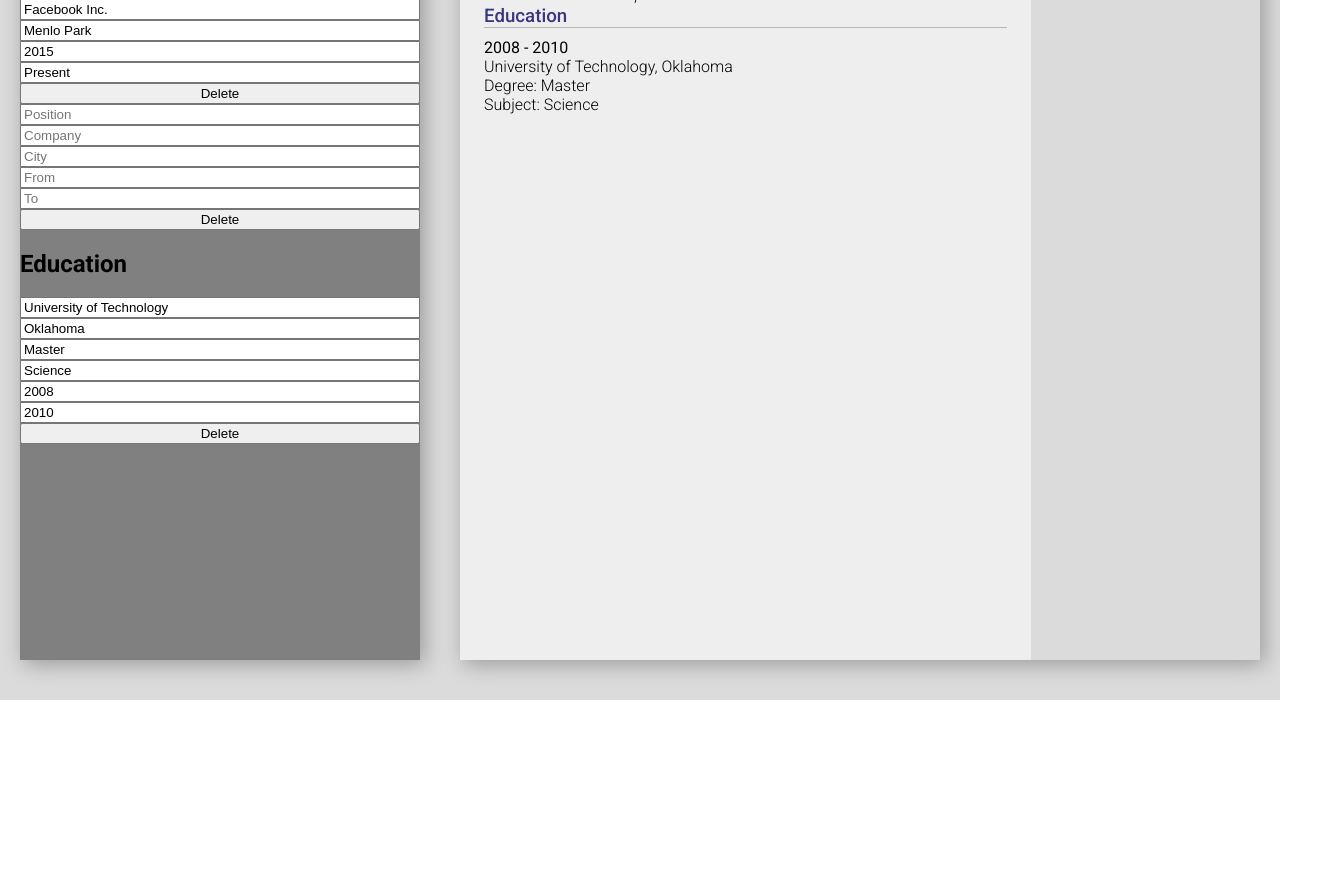
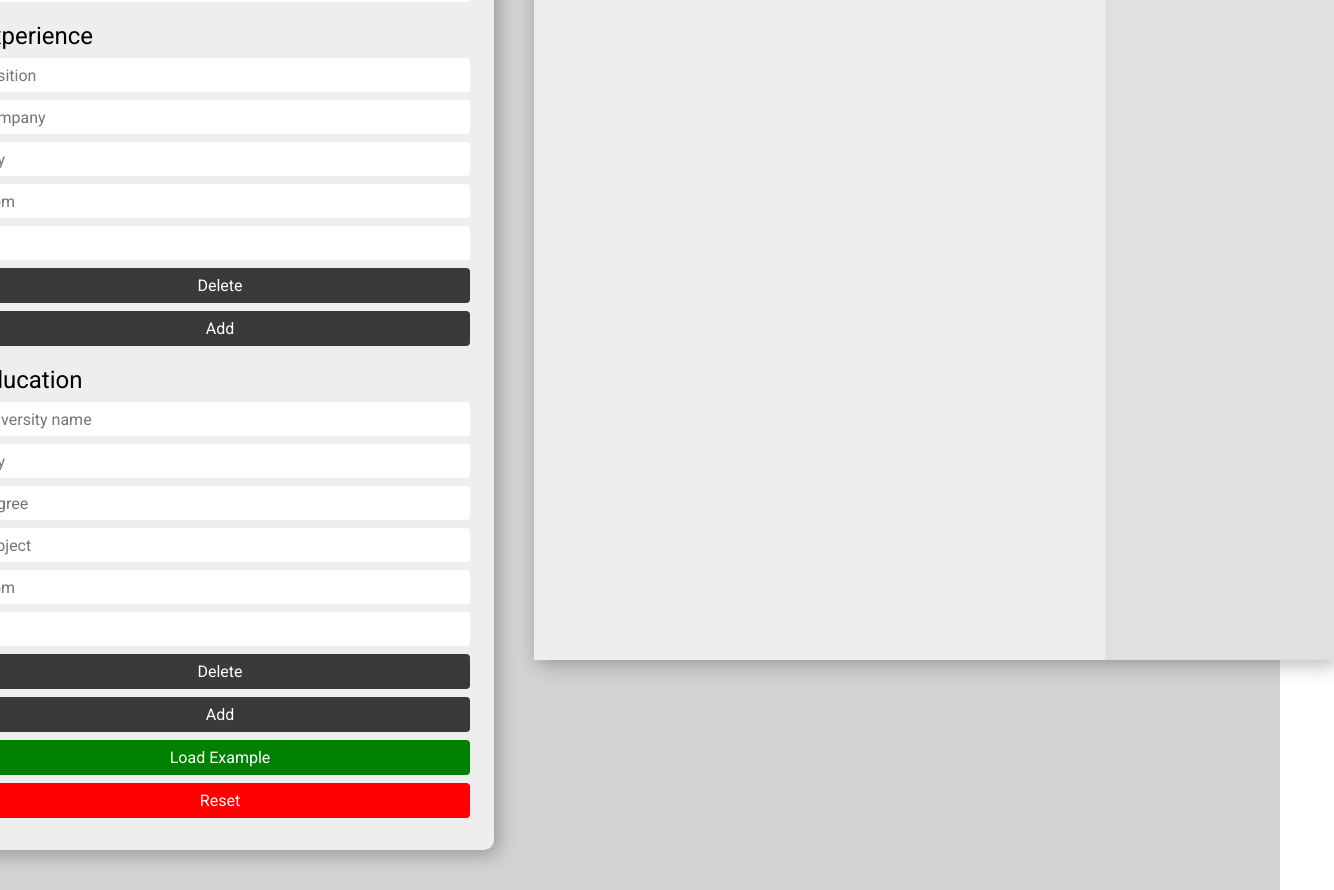
Before and after one commit to clarencechaan/cv-project, a React (Create React App) app: page / in a window 1280 px wide. Shown: the part 480-1370 px from the top of the page, 1334 px wide, since content can reach past the window. Before the commit the page ends 1180 px from the top, so only its background shows below. Built offline with nearby package versions, Linux system fonts and the light colour scheme.

Commit message:
styling, implemented buttons

```diff
--- a/src/App.js
+++ b/src/App.js
@@ -10,34 +10,32 @@ class App extends React.Component {
 
     this.state = {
       personalInformation: {
-        firstName: "John",
-        lastName: "Doe",
-        title: "Senior Web Developer",
-        address: "Example Street 10",
-        phone: "647-123-9999",
-        email: "john.doe@gmail.com",
-        description:
-          "Lorem ipsum dolor sit amet, consectetur adipiscing elit. Vestibulum tempus imperdiet nisl sed vestibulum. Donec gravida, nulla eget blandit fermentum, mauris nisi rutrum libero, ac pharetra erat est sit amet tellus. Quisque fermentum dolor a interdum fermentum. Maecenas vehicula ac ipsum nec gravida. Integer quis porta turpis. Aenean et metus.",
+        firstName: "",
+        lastName: "",
+        title: "",
+        address: "",
+        phone: "",
+        email: "",
+        description: "",
       },
       experiences: [
         {
-          position: "Senior Web Developer",
-          company: "Facebook Inc.",
-          city: "Menlo Park",
-          from: "2015",
-          to: "Present",
+          position: "",
+          company: "",
+          city: "",
+          from: "",
+          to: "",
           id: uniqid(),
         },
-        { position: "", company: "", city: "", from: "", to: "", id: uniqid() },
       ],
       educations: [
         {
-          university: "University of Technology",
-          city: "Oklahoma",
-          degree: "Master",
-          subject: "Science",
-          from: "2008",
-          to: "2010",
+          university: "",
+          city: "",
+          degree: "",
+          subject: "",
+          from: "",
+          to: "",
           id: uniqid(),
         },
       ],
@@ -47,6 +45,12 @@ class App extends React.Component {
       this.handlePersonalInformationChange.bind(this);
     this.handleExperienceChange = this.handleExperienceChange.bind(this);
     this.handleEducationChange = this.handleEducationChange.bind(this);
+    this.handleExperienceDelete = this.handleExperienceDelete.bind(this);
+    this.handleEducationDelete = this.handleEducationDelete.bind(this);
+    this.handleExperienceAdd = this.handleExperienceAdd.bind(this);
+    this.handleEducationAdd = this.handleEducationAdd.bind(this);
+    this.handleReset = this.handleReset.bind(this);
+    this.handleLoadExample = this.handleLoadExample.bind(this);
   }
 
   handlePersonalInformationChange(e) {
@@ -78,6 +82,138 @@ class App extends React.Component {
     }));
   }
 
+  handleExperienceDelete(index) {
+    this.setState((prevState) => ({
+      experiences: [
+        ...prevState.experiences.slice(0, index),
+        ...prevState.experiences.slice(index + 1),
+      ],
+    }));
+  }
+
+  handleEducationDelete(index) {
+    this.setState((prevState) => ({
+      educations: [
+        ...prevState.educations.slice(0, index),
+        ...prevState.educations.slice(index + 1),
+      ],
+    }));
+  }
+
+  handleExperienceAdd() {
+    this.setState((prevState) => ({
+      experiences: [
+        ...prevState.experiences,
+        { position: "", company: "", city: "", from: "", to: "", id: uniqid() },
+      ],
+    }));
+  }
+
+  handleEducationAdd() {
+    this.setState((prevState) => ({
+      educations: [
+        ...prevState.educations,
+        {
+          university: "",
+          city: "",
+          degree: "",
+          subject: "",
+          from: "",
+          to: "",
+          id: uniqid(),
+        },
+      ],
+    }));
+  }
+
+  handleReset() {
+    this.setState({
+      personalInformation: {
+        firstName: "",
+        lastName: "",
+        title: "",
+        address: "",
+        phone: "",
+        email: "",
+        description: "",
+      },
+      experiences: [
+        {
+          position: "",
+          company: "",
+          city: "",
+          from: "",
+          to: "",
+          id: uniqid(),
+        },
+      ],
+      educations: [
+        {
+          university: "",
+          city: "",
+          degree: "",
+          subject: "",
+          from: "",
+          to: "",
+          id: uniqid(),
+        },
+      ],
+    });
+  }
+
+  handleLoadExample() {
+    this.setState({
+      personalInformation: {
+        firstName: "John",
+        lastName: "Smith",
+        title: "Senior Web Developer",
+        address: "647 Dundas St.",
+        phone: "416-123-9999",
+        email: "john.smith@gmail.com",
+        description:
+          "Lorem ipsum dolor sit amet, consectetur adipiscing elit, sed do eiusmod tempor incididunt ut labore et dolore magna aliqua. Ut enim ad minim veniam, quis nostrud exercitation ullamco laboris nisi ut aliquip ex ea commodo consequat. Duis aute irure dolor in reprehenderit in voluptate velit esse cillum dolore eu fugiat nulla pariatur. Excepteur sint occaecat cupidatat non proident, sunt in culpa qui officia deserunt mollit anim id est laborum.",
+      },
+      experiences: [
+        {
+          position: "Senior Web Developer",
+          company: "Amazon.com, Inc.",
+          city: "Seattle",
+          from: "2017",
+          to: "Present",
+          id: uniqid(),
+        },
+        {
+          position: "Junior Web Developer",
+          company: "Microsoft Corporation",
+          city: "Redmond",
+          from: "2014",
+          to: "2017",
+          id: uniqid(),
+        },
+      ],
+      educations: [
+        {
+          university: "University of Toronto",
+          city: "Toronto",
+          degree: "Master",
+          subject: "Computer Science",
+          from: "2012",
+          to: "2014",
+          id: uniqid(),
+        },
+        {
+          university: "University of Waterloo",
+          city: "Waterloo",
+          degree: "Bachelor",
+          subject: "Computer Science",
+          from: "2008",
+          to: "2012",
+          id: uniqid(),
+        },
+      ],
+    });
+  }
+
   render() {
     const { personalInformation, experiences, educations } = this.state;
     return (
@@ -89,6 +225,12 @@ class App extends React.Component {
           handlePersonalInformationChange={this.handlePersonalInformationChange}
           handleExperienceChange={this.handleExperienceChange}
           handleEducationChange={this.handleEducationChange}
+          handleExperienceDelete={this.handleExperienceDelete}
+          handleEducationDelete={this.handleEducationDelete}
+          handleExperienceAdd={this.handleExperienceAdd}
+          handleEducationAdd={this.handleEducationAdd}
+          handleReset={this.handleReset}
+          handleLoadExample={this.handleLoadExample}
         />
         <CV
           personalInformation={personalInformation}
--- a/src/components/Education.js
+++ b/src/components/Education.js
@@ -1,12 +1,13 @@
 import React from "react";
+import '../styles/Education.css'
 
 class Education extends React.Component {
   render() {
     const { university, city, degree, subject, from, to } =
       this.props.education;
     return (
-      <div>
-        <div>
+      <div className="education">
+        <div className="date-container">
           {from} - {to}
         </div>
         <div>
--- a/src/components/EducationForm.js
+++ b/src/components/EducationForm.js
@@ -48,7 +48,12 @@ class EducationForm extends React.Component {
           value={to}
           onChange={(e) => this.props.handleChange(e, this.props.index)}
         />
-        <button type="button">Delete</button>
+        <button
+          type="button"
+          onClick={() => this.props.handleDelete(this.props.index)}
+        >
+          Delete
+        </button>
       </form>
     );
   }
--- a/src/components/Experience.js
+++ b/src/components/Experience.js
@@ -10,7 +10,7 @@ class Experience extends React.Component {
           {from} - {to}
         </div>
         <div>
-          <p>{position}</p>
+          <p >{position}</p>
           <p>
             {company}, {city}
           </p>
--- a/src/components/ExperienceForm.js
+++ b/src/components/ExperienceForm.js
@@ -1,5 +1,4 @@
 import React from "react";
-
 
 class ExperienceForm extends React.Component {
   render() {
@@ -41,7 +40,12 @@ class ExperienceForm extends React.Component {
           value={to}
           onChange={(e) => this.props.handleChange(e, this.props.index)}
         />
-        <button type="button">Delete</button>
+        <button
+          type="button"
+          onClick={() => this.props.handleDelete(this.props.index)}
+        >
+          Delete
+        </button>
       </form>
     );
   }
--- a/src/components/Form.js
+++ b/src/components/Form.js
@@ -20,8 +20,12 @@ class Form extends React.Component {
             index={idx}
             experience={ex}
             handleChange={this.props.handleExperienceChange}
+            handleDelete={this.props.handleExperienceDelete}
           />
         ))}
+        <button type="button" onClick={this.props.handleExperienceAdd}>
+          Add
+        </button>
         <h2>Education</h2>
         {this.props.educations.map((ed, idx) => (
           <EducationForm
@@ -29,8 +33,26 @@ class Form extends React.Component {
             index={idx}
             education={ed}
             handleChange={this.props.handleEducationChange}
+            handleDelete={this.props.handleEducationDelete}
           />
         ))}
+        <button type="button" onClick={this.props.handleEducationAdd}>
+          Add
+        </button>
+        <button
+          type="button"
+          onClick={this.props.handleLoadExample}
+          className="loadExample"
+        >
+          Load Example
+        </button>
+        <button
+          type="button"
+          onClick={this.props.handleReset}
+          className="reset"
+        >
+          Reset
+        </button>
       </div>
     );
   }
--- a/src/components/PersonalInformation.js
+++ b/src/components/PersonalInformation.js
@@ -17,7 +17,7 @@ class PersonalInformation extends React.Component {
           name="description"
           id="description"
           cols="30"
-          rows="10"
+          rows="6"
           placeholder="Description"
           value={description}
           onChange={this.props.handleChange}
--- a/src/styles/App.css
+++ b/src/styles/App.css
@@ -5,18 +5,16 @@ body {
 .App {
   display: flex;
   justify-content: center;
-  background-color: rgb(219, 219, 219);
+  background-color: rgb(211, 211, 211);
   font-family: "Roboto", sans-serif;
   padding: 40px;
   column-gap: 40px;
 }
 
 .Form {
-  background-color: gray;
-  min-width: 400px;
+  min-width: 500px;
 }
 
 .CV {
   flex: 1;
-  background-color: gray;
 }
--- a/src/styles/CV.css
+++ b/src/styles/CV.css
@@ -5,7 +5,10 @@
   min-width: 800px;
   max-width: 800px;
   min-height: 1100px;
+  max-height: 1100px;
   box-shadow: 4px 4px 20px rgba(0, 0, 0, 0.3);
+  position: sticky;
+  top: 24px;
 }
 
 .header {
@@ -43,7 +46,6 @@ h3 {
 
 .description {
   line-height: 24px;
-  margin-bottom: 20px;
 }
 
 p {
@@ -52,10 +54,15 @@ p {
 }
 
 .side {
-  background-color: rgb(219, 219, 219);
+  background-color: rgb(224, 224, 224);
   padding: 24px;
 }
 
 h4 {
   margin-bottom: 8px;
+  font-weight: 500;
 }
+
+h3:not(:first-child) {
+  margin-top: 20px;
+}
--- /dev/null
+++ b/src/styles/Education.css
@@ -0,0 +1,17 @@
+.education {
+  display: flex;
+  margin-bottom: 20px;
+}
+
+.date-container {
+    width: 150px;
+    font-weight: 500;
+}
+
+.education > div > p:first-child {
+    font-weight: 500;
+}
+
+.education > div > p {
+    margin-bottom: 8px;
+}
--- a/src/styles/Experience.css
+++ b/src/styles/Experience.css
@@ -1,5 +1,6 @@
 .experience {
     display: flex;
+    margin-bottom: 20px;
 }
 
 .date-container {
@@ -9,5 +10,5 @@
 
 .experience > div > p:first-child {
     font-weight: 500;
-    margin-bottom: 10px;
+    margin-bottom: 8px;
 }
--- a/src/styles/Form.css
+++ b/src/styles/Form.css
@@ -1,8 +1,55 @@
 .Form {
   box-shadow: 4px 4px 20px rgba(0, 0, 0, 0.3);
+  background-color: rgb(238, 238, 238);
+  padding: 24px;
+  border-radius: 10px;
 }
 
 form {
   display: flex;
   flex-direction: column;
 }
+
+h2 {
+  margin: 0;
+  margin-bottom: 8px;
+  font-weight: 400;
+  padding-left: 6px;
+}
+
+input {
+  height: 34px;
+}
+
+input,
+textarea,
+button {
+  margin-bottom: 8px;
+  border: none;
+  border-radius: 4px;
+  font-family: "Roboto", sans-serif;
+  box-sizing: border-box;
+  padding: 8px;
+  font-size: 16px;
+  resize: none;
+  width: 100%;
+}
+
+button {
+  background-color: rgb(58, 58, 58);
+  color: white;
+  font-family: "Roboto", sans-serif;
+  cursor: pointer;
+}
+
+h2:not(:first-child) {
+  margin-top: 12px;
+}
+
+.loadExample {
+  background-color: green;
+}
+
+.reset {
+  background-color: red;
+}
```
